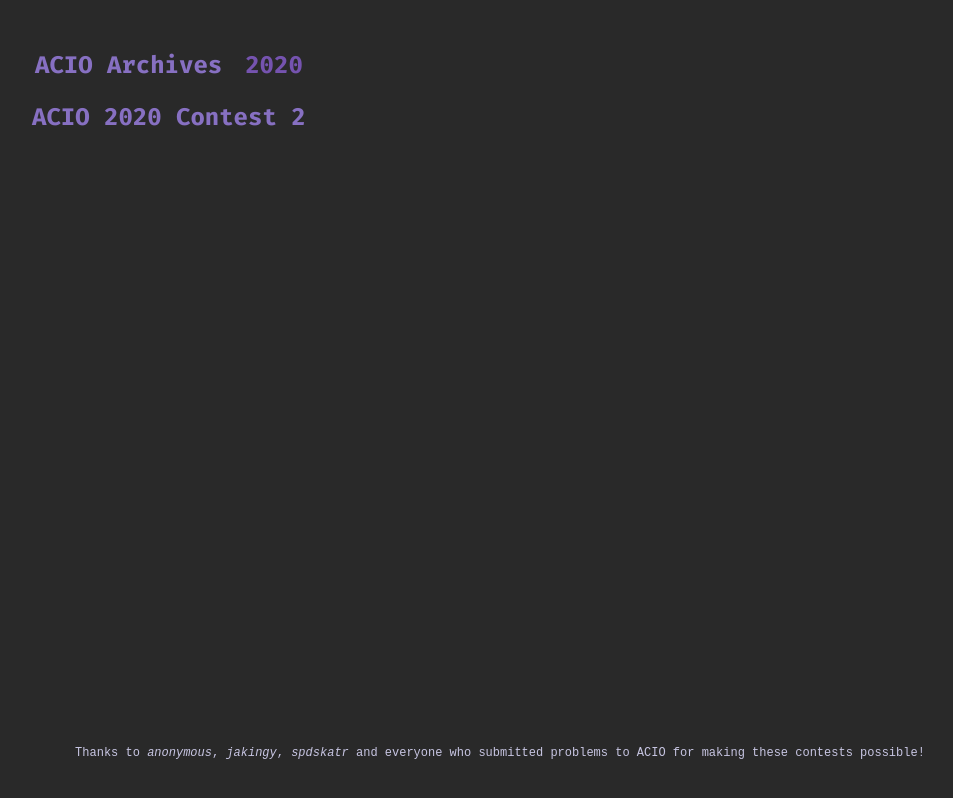
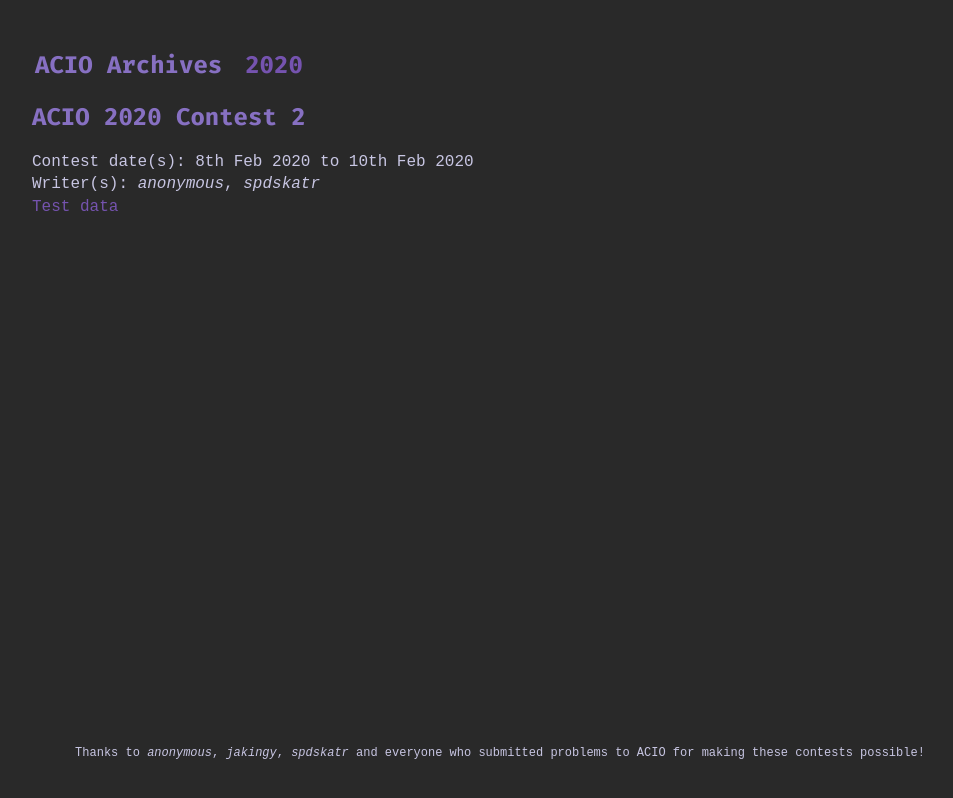
Before and after one commit to acio-olympiad/acio-olympiad.github.io, a plain HTML site: page 2020/contest2.html in a window 1280 px wide. Shown: the whole page, without its empty margins (148-1101 px from the left). Drawn offline with Linux system fonts and the light colour scheme; a web font is replaced by a local one.

Commit message:
Actually reword index

```diff
--- a/2020/contest2.html
+++ b/2020/contest2.html
@@ -81,6 +81,13 @@ footer {
 <td><a href="/2020/index.html">2020</a></td>
 </tr></table>
 <h2>ACIO 2020 Contest 2</h2>
+<p>
+Contest date(s): 8th Feb 2020 to 10th Feb 2020
+<br/>
+Writer(s): <em>anonymous</em>, <em>spdskatr</em>
+<br/>
+<a href=>Test data</a>
+</p>
 
 </div>
 <footer>
```
Also changed, not shown: build/2020/contest2.html (+7 -0 lines), index.html (+1 -1 lines).
